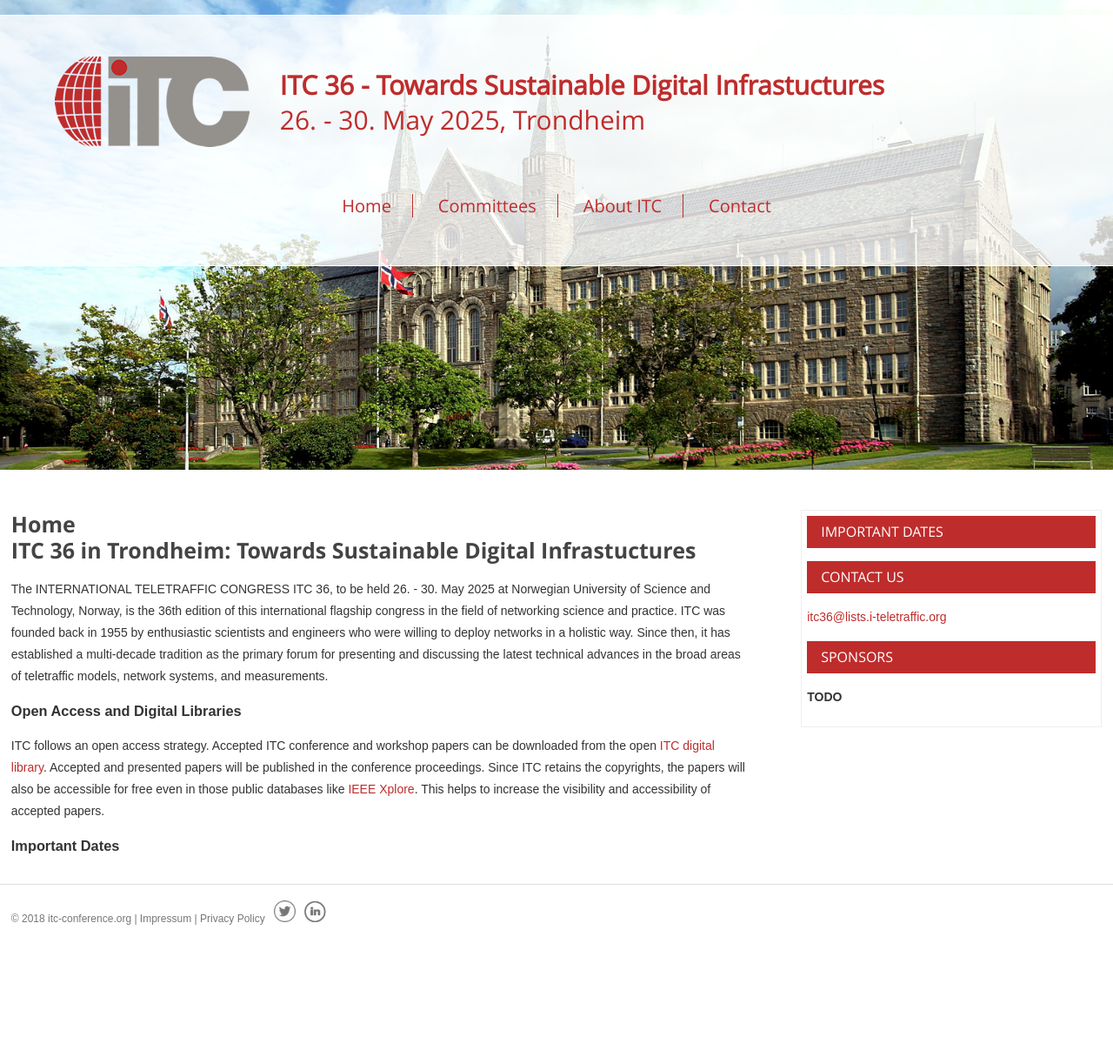
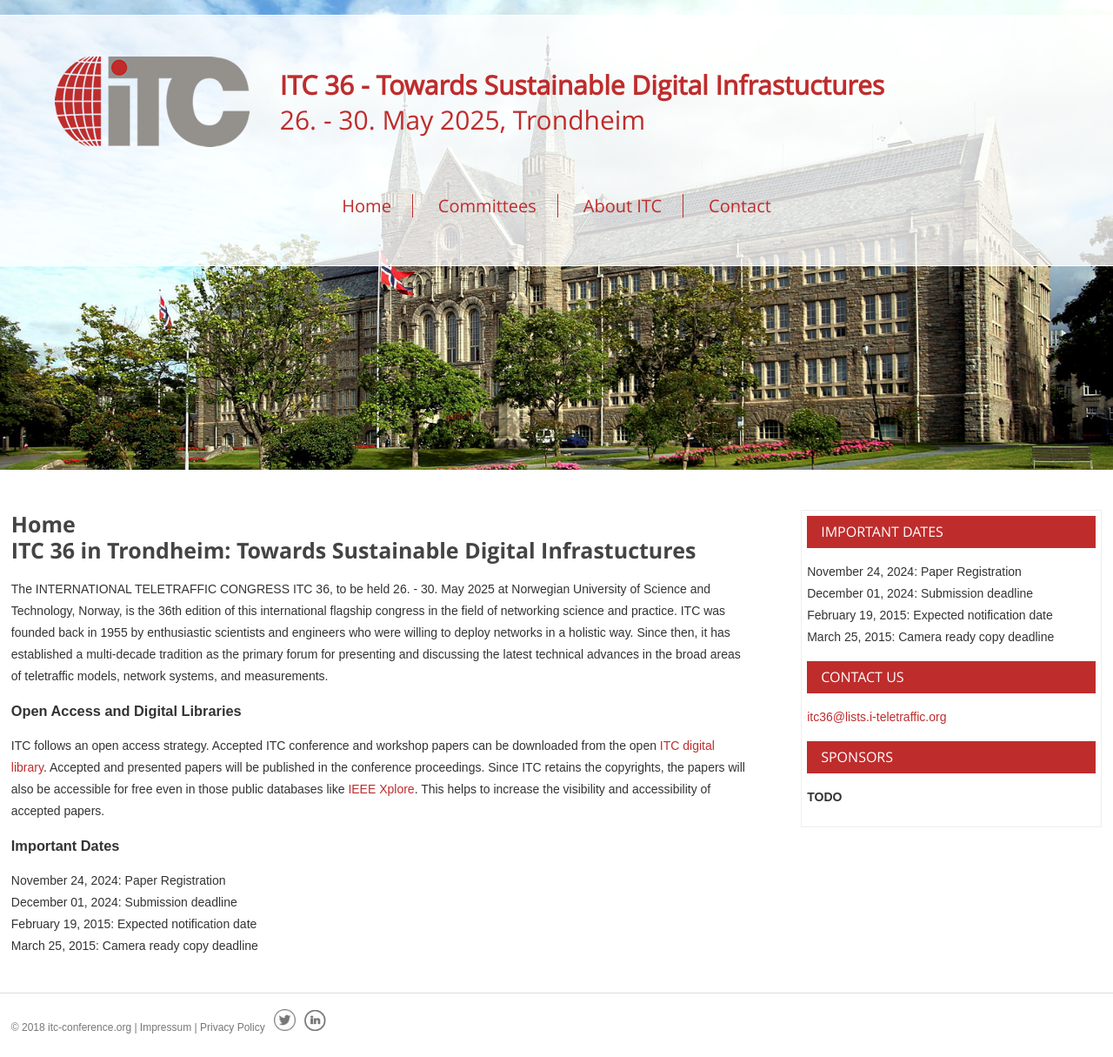
Before and after one commit to ohohlfeld/itc36, a Jekyll site: the page built from index.md, in a window 1280 px wide. Shown: the whole page at 87% size. Built offline with Jekyll 4.4.1, drawn with Linux system fonts in a browser that asks for light colours; before the commit the page ends 1090 px from its top, so only the background shows below that.

Commit message:
updated dates

```diff
--- a/_includes/important_dates.md
+++ b/_includes/important_dates.md
@@ -1,7 +1,4 @@
-<!--March 4, 2019: Paper Registration<br/>
-March 11, 2019: Submission deadline<br/>
-May 13, 2019: Expected notification date<br/>
-June 10, 2019: Camera ready copy deadline<br/>
-June 17, 2019: Author registration deadline<br/>
-August 27-29, 2019: Conference Date
--->
+November 24, 2024: Paper Registration<br/>
+December 01, 2024: Submission deadline<br/>
+February 19, 2015: Expected notification date<br/>
+March 25, 2015: Camera ready copy deadline<br/>
```
